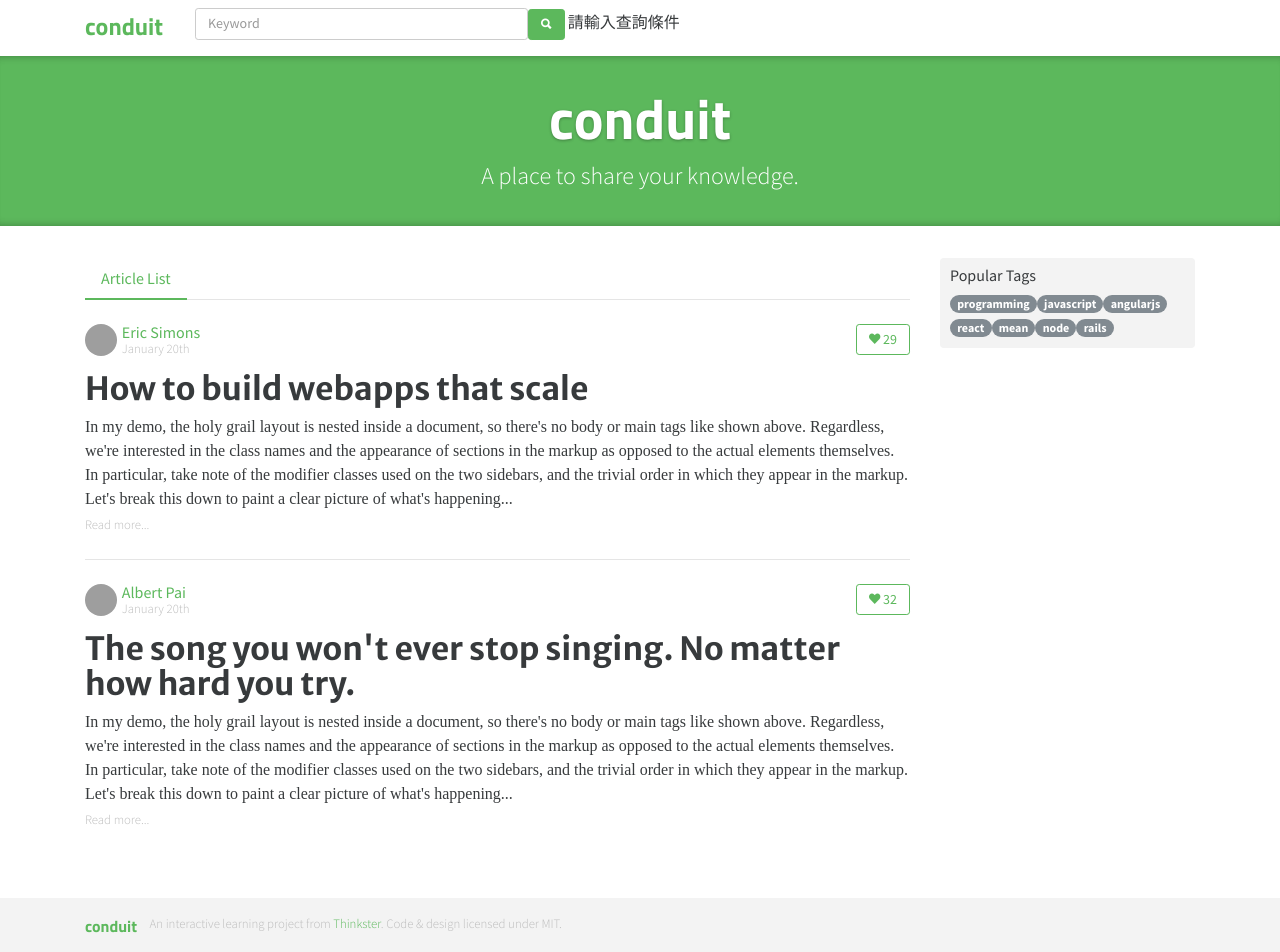
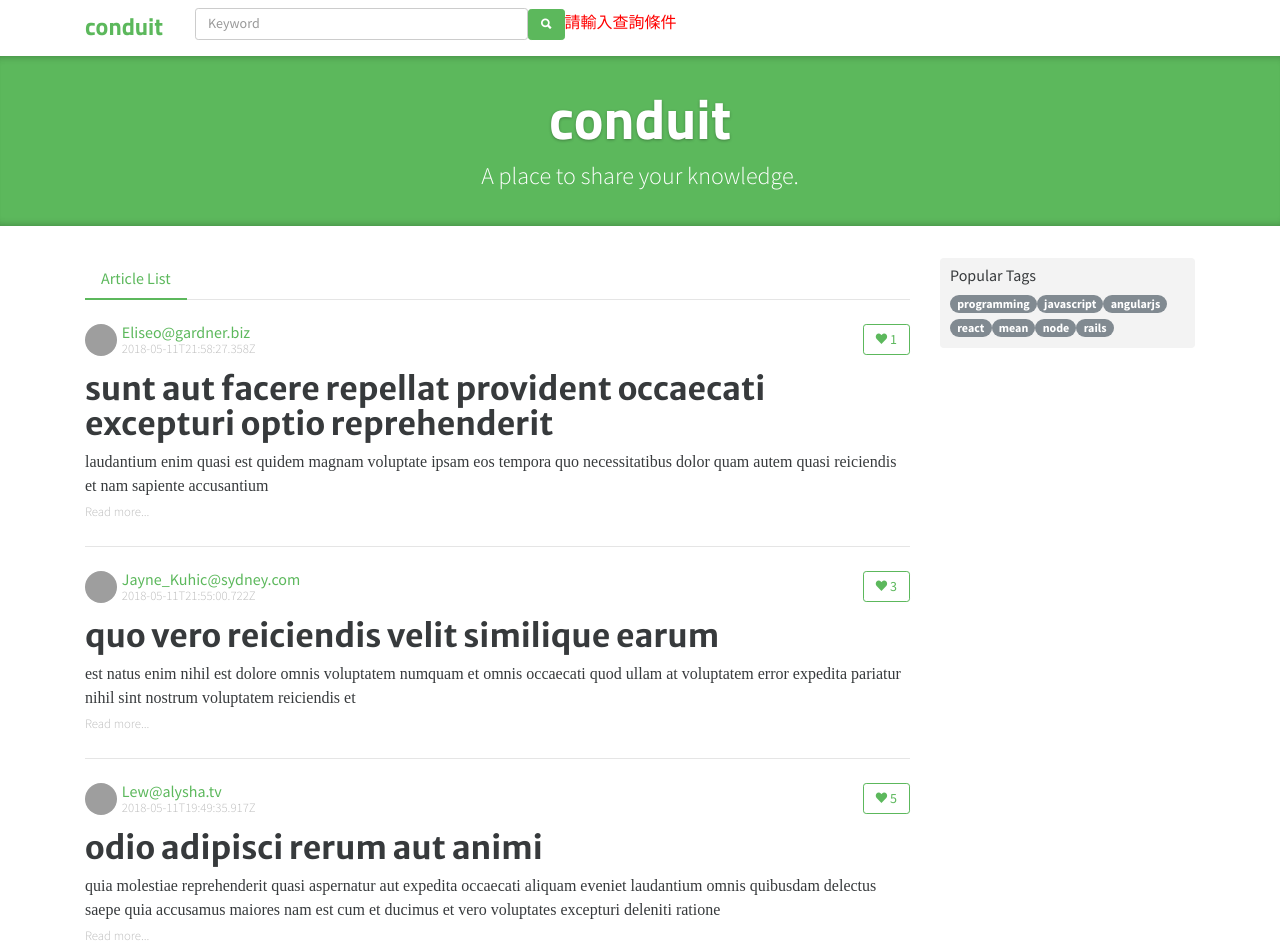
Before and after one commit to mouse170/ng1080723, an Angular app: page / in a window 1280 px wide. Shown: the top 952 px of the page. Built offline with nearby package versions, Linux system fonts and the light colour scheme; grey boxes are pictures that could not be loaded; a web font is replaced by a local one.

Commit message:
ngFor搭配ng-container

```diff
--- a/src/app/article/article.component.html
+++ b/src/app/article/article.component.html
@@ -4,6 +4,25 @@
       <a class="nav-link active" href="#">Article List</a>
     </li>
   </ul>
+</div>
+<div class ="post-preview" *ngFor="let article of list">
+  <div class="post-meta">
+    <a href="profile.html">
+      <img [src]="article.author.image" />
+    </a>
+    <div class="info">
+      <a href="profile.html" class="author">{{article.author.username}}</a>
+      <span class="date">{{article.createdAt}}</span>
+    </div>
+    <button class="btn btn-outline-primary btn-sm pull-xs-right">
+      <i class="ion-heart"></i> {{article.favoritesCount}}
+    </button>
+  </div>
+  <a href="post.html" class="preview-link">
+    <h1>{{article.title}}</h1>
+    <p>{{article.description}}</p>
+    <span>Read more...</span>
+  </a>
 </div>
 
 <div class="post-preview">
--- a/src/app/article/article.component.ts
+++ b/src/app/article/article.component.ts
@@ -6,7 +6,65 @@
   styleUrls: ['./article.component.css']
 })
 export class ArticleComponent implements OnInit {
-
+  list = [
+    {
+      title: 'sunt aut facere repellat provident occaecati excepturi optio reprehenderit',
+      slug: 'zp7yqc',
+      // tslint:disable-next-line: max-line-length
+      body: 'laudantium enim quasi est quidem magnam voluptate ipsam eos\ntempora quo necessitatibus\ndolor quam autem quasi\nreiciendis et nam sapiente accusantium',
+      createdAt: '2018-05-11T21:58:27.358Z',
+      updatedAt: '2018-05-11T21:58:27.358Z',
+      tagList: [],
+      // tslint:disable-next-line: max-line-length
+      description: 'laudantium enim quasi est quidem magnam voluptate ipsam eos\ntempora quo necessitatibus\ndolor quam autem quasi\nreiciendis et nam sapiente accusantium',
+      author: {
+        username: 'Eliseo@gardner.biz',
+        bio: 'Eliseo',
+        image: 'http://placekitten.com/200/300',
+        following: false
+      },
+      favorited: false,
+      favoritesCount: 1
+    },
+    {
+      title: 'quo vero reiciendis velit similique earum',
+      slug: 'p3vcsw',
+      // tslint:disable-next-line: max-line-length
+      body: 'est natus enim nihil est dolore omnis voluptatem numquam\net omnis occaecati quod ullam at\nvoluptatem error expedita pariatur\nnihil sint nostrum voluptatem reiciendis et',
+      createdAt: '2018-05-11T21:55:00.722Z',
+      updatedAt: '2018-05-11T21:55:00.722Z',
+      tagList: [],
+      // tslint:disable-next-line: max-line-length
+      description: 'est natus enim nihil est dolore omnis voluptatem numquam\net omnis occaecati quod ullam at\nvoluptatem error expedita pariatur\nnihil sint nostrum voluptatem reiciendis et',
+      author: {
+        username: 'Jayne_Kuhic@sydney.com',
+        bio: 'Jayne_Kuhic',
+        image: 'http://placekitten.com/200/300',
+        following: false
+      },
+      favorited: false,
+      favoritesCount: 3
+    },
+    {
+      title: 'odio adipisci rerum aut animi',
+      slug: '3c69lg',
+      // tslint:disable-next-line: max-line-length
+      body: 'quia molestiae reprehenderit quasi aspernatur\naut expedita occaecati aliquam eveniet laudantium\nomnis quibusdam delectus saepe quia accusamus maiores nam est\ncum et ducimus et vero voluptates excepturi deleniti ratione',
+      createdAt: '2018-05-11T19:49:35.917Z',
+      updatedAt: '2018-05-11T19:49:35.917Z',
+      tagList: [],
+      // tslint:disable-next-line: max-line-length
+      description: 'quia molestiae reprehenderit quasi aspernatur\naut expedita occaecati aliquam eveniet laudantium\nomnis quibusdam delectus saepe quia accusamus maiores nam est\ncum et ducimus et vero voluptates excepturi deleniti ratione',
+      author: {
+        username: 'Lew@alysha.tv',
+        bio: 'Lew',
+        image: 'http://placekitten.com/200/300',
+        following: false
+      },
+      favorited: false,
+      favoritesCount: 5
+    }
+  ];
   constructor() { }
 
   ngOnInit() {
--- a/src/app/header/header.component.html
+++ b/src/app/header/header.component.html
@@ -5,14 +5,25 @@
     <button class="btn btn-sm btn-primary" (click)="search($event, input)">
       <i class="ion-search"></i>
     </button>
-    <span class="highlight" *ngIf="keyword === ''; then noKeyword; else yourKeyword">請輸入查詢條件</span>
+    <span class="highlight" *ngIf="keyword === '';else yourKeyword">請輸入查詢條件</span>
     <ng-template #yourKeyword>
       你輸入的文字是：{{keyword}}
     </ng-template>
     <ng-template #noKeyword>
       請輸入查詢條件
     </ng-template>
-
+<!-- ng-container, *ngTemplateOutlet 常見組合 -->
+<!--
+<td>
+  <ng-container *ngTemplateOutlet="noData"></ng-container>
+</td>
+<td>
+  <ng-container *ngIf="keyword === ''; then noData; else yourKeyword"></ng-container>
+</td>
+<ng-template #noData>
+  --
+</ng-template>
+-->
 
   </div>
 </nav>
```
